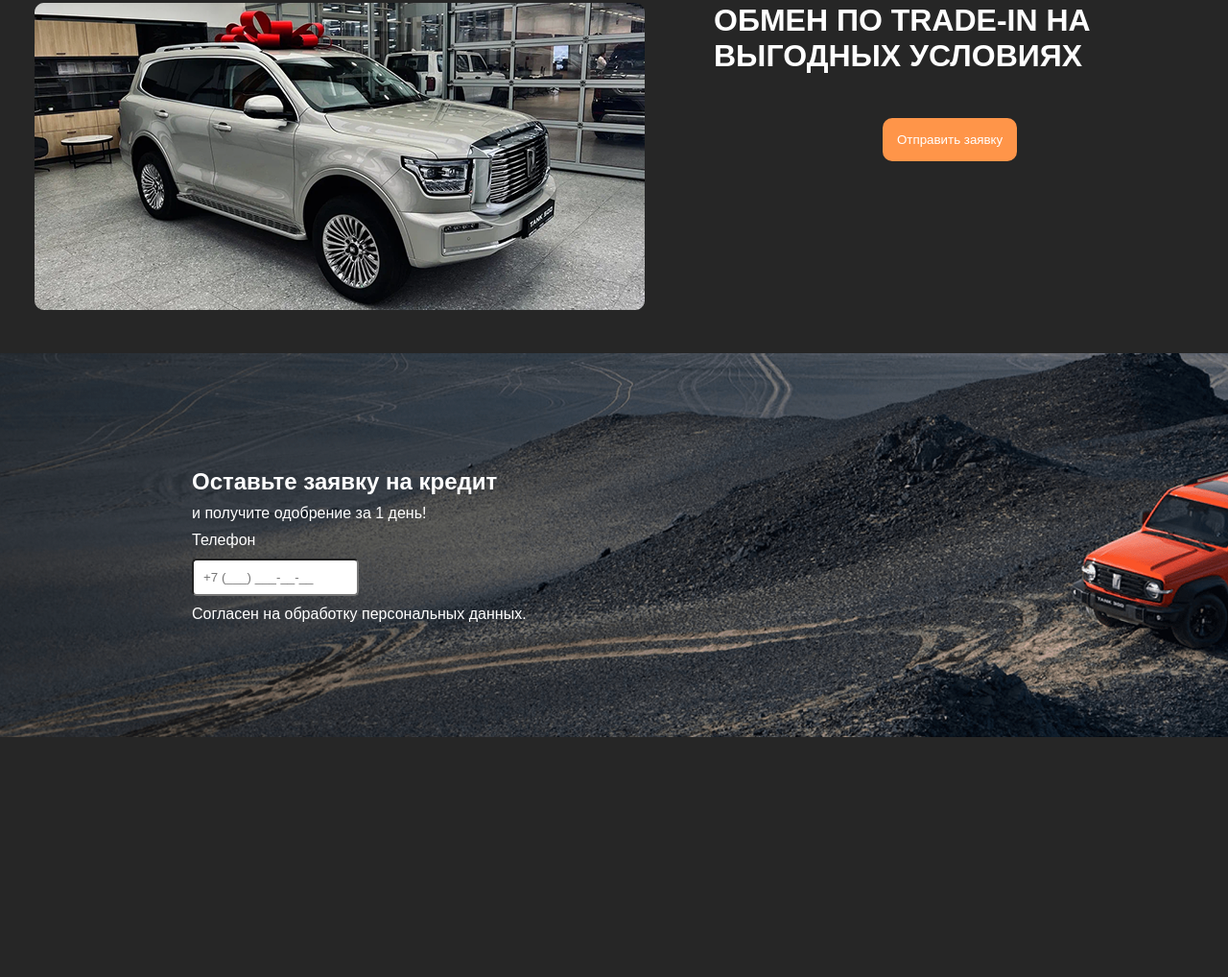
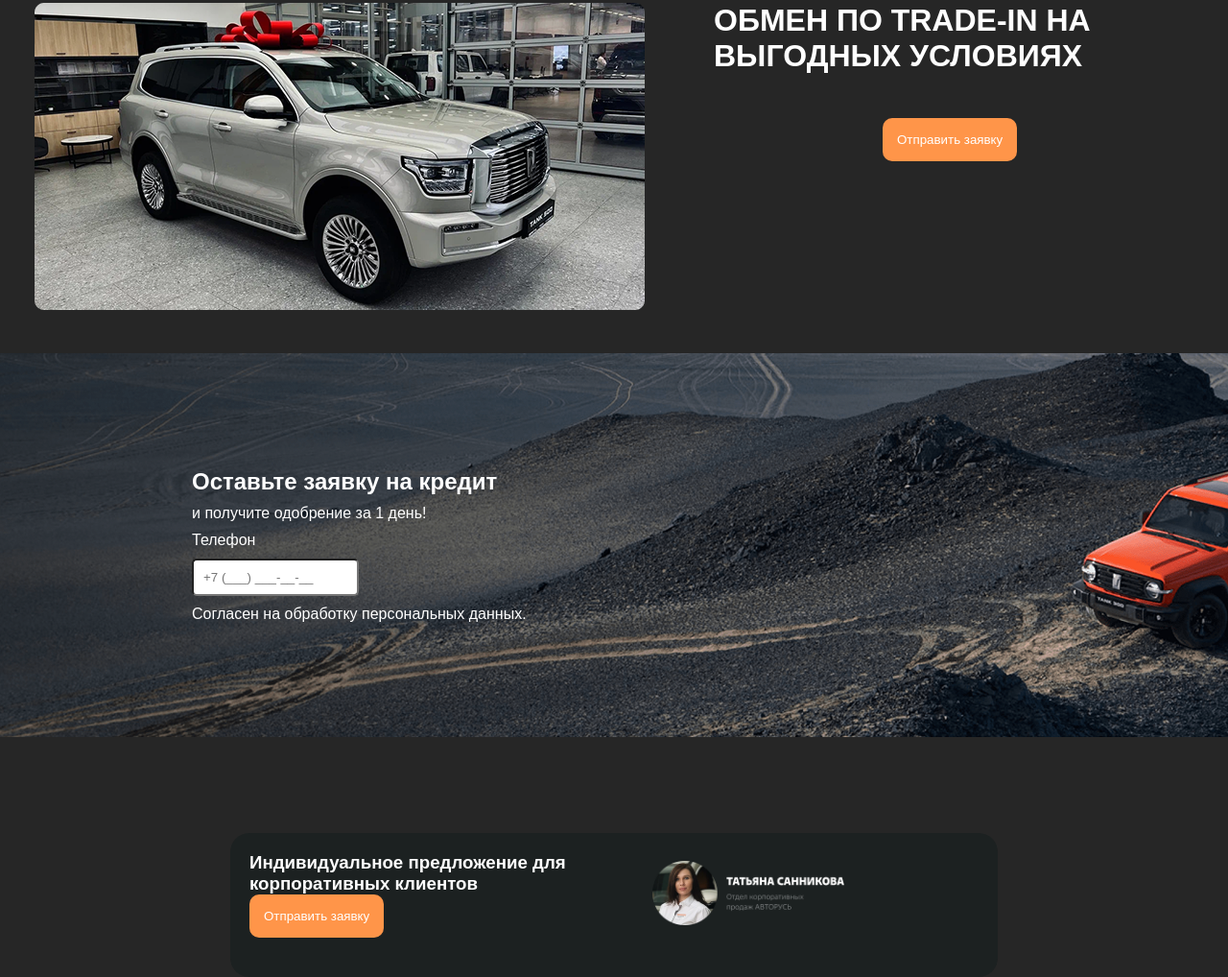
Before and after one commit to boewmuhammad20-sys/homworkday4, a plain HTML site: page index.html in a window 1280 px wide. Shown: the part 3838-4856 px from the top of the page at 96% size. Before the commit the page ends 4606 px from the top, so only its background shows below. Drawn offline with Linux system fonts and the light colour scheme.

Commit message:
zhenwina

```diff
--- a/index.html
+++ b/index.html
@@ -313,5 +313,22 @@
 <p>Согласен на обработку персональных данных.</p>
     </div>
 </div>
+
+
+<div class="zhenwina">
+    <div class="div-flex-zhen">
+
+        <div class="div-indi">
+            <h3 class="iduvidialno">Индивидуальное предложение
+                для корпоративных клиентов</h3>
+                <button class="button4">Отправить заявку</button>
+            </div>
+
+
+            <div>
+                <img class="zhen" src="./imges/Frame 6302.png" alt="">
+            </div>
+     </div>
+</div>
 </body>
 </html>
--- a/style.css
+++ b/style.css
@@ -277,6 +277,33 @@
     top: 120px;
     margin-left: 200px;
 }
+.zhenwina
+{
+    width: 800px;
+    height: 150px;
+    background-color: rgba(28, 33, 33, 1);
+    border-radius: 20px;
+    margin: auto;
+    margin-top: 100px;
+}
+.iduvidialno
+{
+    color: white;
+    width: 400px;
+}
+.div-indi
+{
+    padding: 20px;
+}
+.zhen
+{
+    width: 200px;
+}
+.div-flex-zhen
+{
+    display:flex;
+    align-items: center;
+}
 @media (max-width:510px) {
 .siyoh-glavni
 {
```
Also changed, not shown: imges/Frame 6302.png (added).
